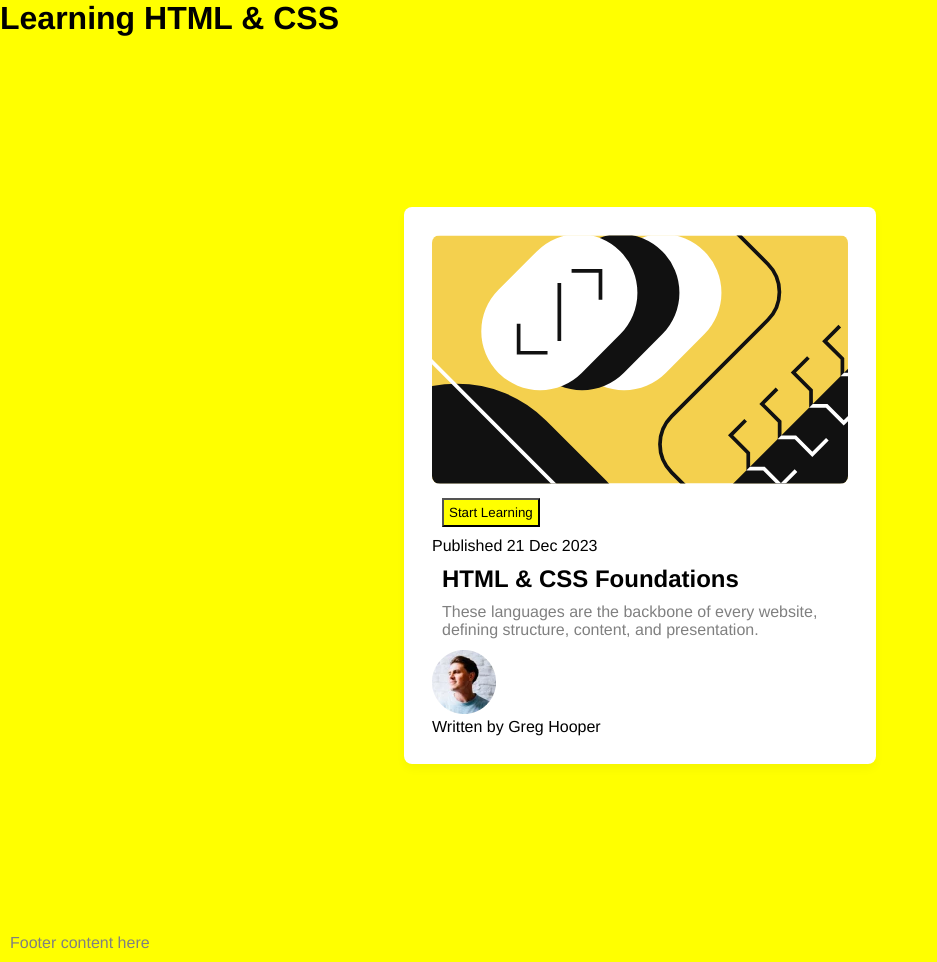
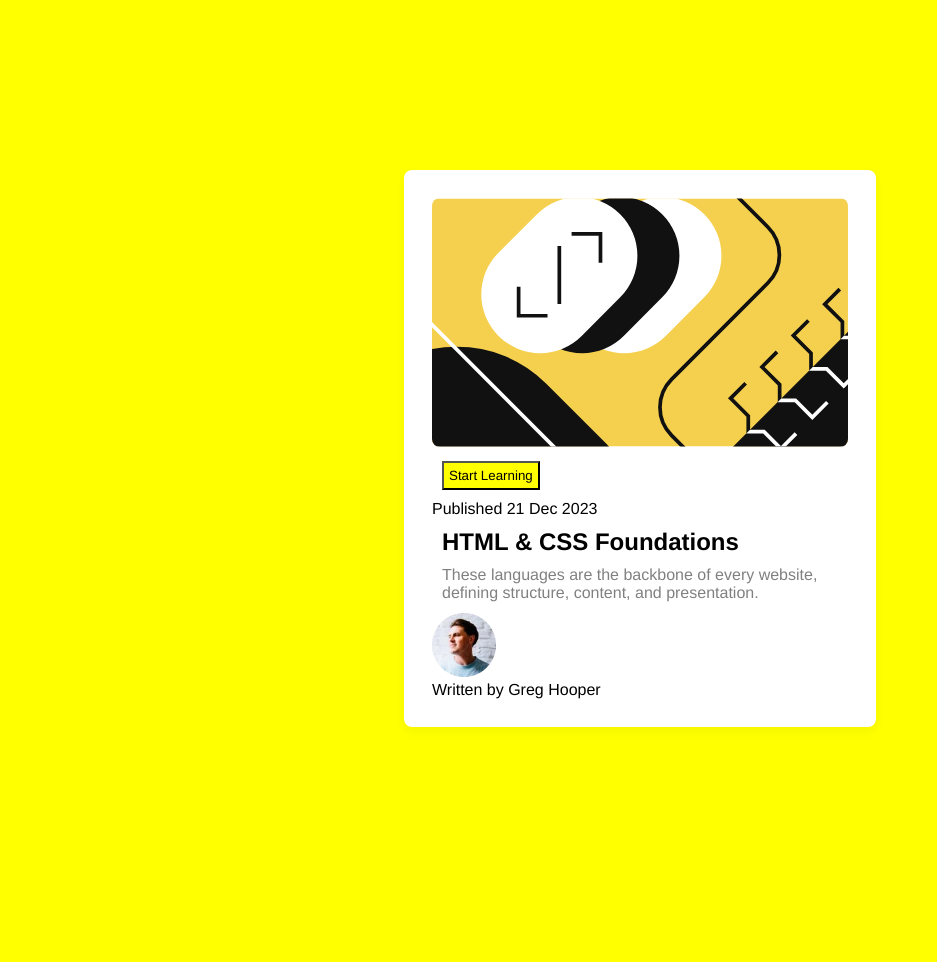
Before and after one commit to safyabdelrahem/frontend-monitor-task3, a plain HTML site: page index.html in a window 1280 px wide. Shown: the whole page, without its empty margins (0-937 px from the left). After the commit the page ends 897 px from the top, so only its background shows below. Drawn offline with Linux system fonts and the light colour scheme.

Commit message:
Update index.html

```diff
--- a/index.html
+++ b/index.html
@@ -7,10 +7,7 @@
     <link rel="stylesheet" href="style.css">
 </head>
 <body>
-    <!-- Using a semantic header tag for better structure -->
-    <header>
-        <h1>Learning HTML & CSS</h1>
-    </header>
+
 
     <!-- The main tag clearly defines the main content area, improving accessibility -->
     <main>
@@ -39,9 +36,7 @@
         </div>
     </main>
 
-    <!-- Semantic footer tag for clarity -->
-    <footer>
-        <p>Footer content here</p>
-    </footer>
+
+
 </body>
 </html>
```
